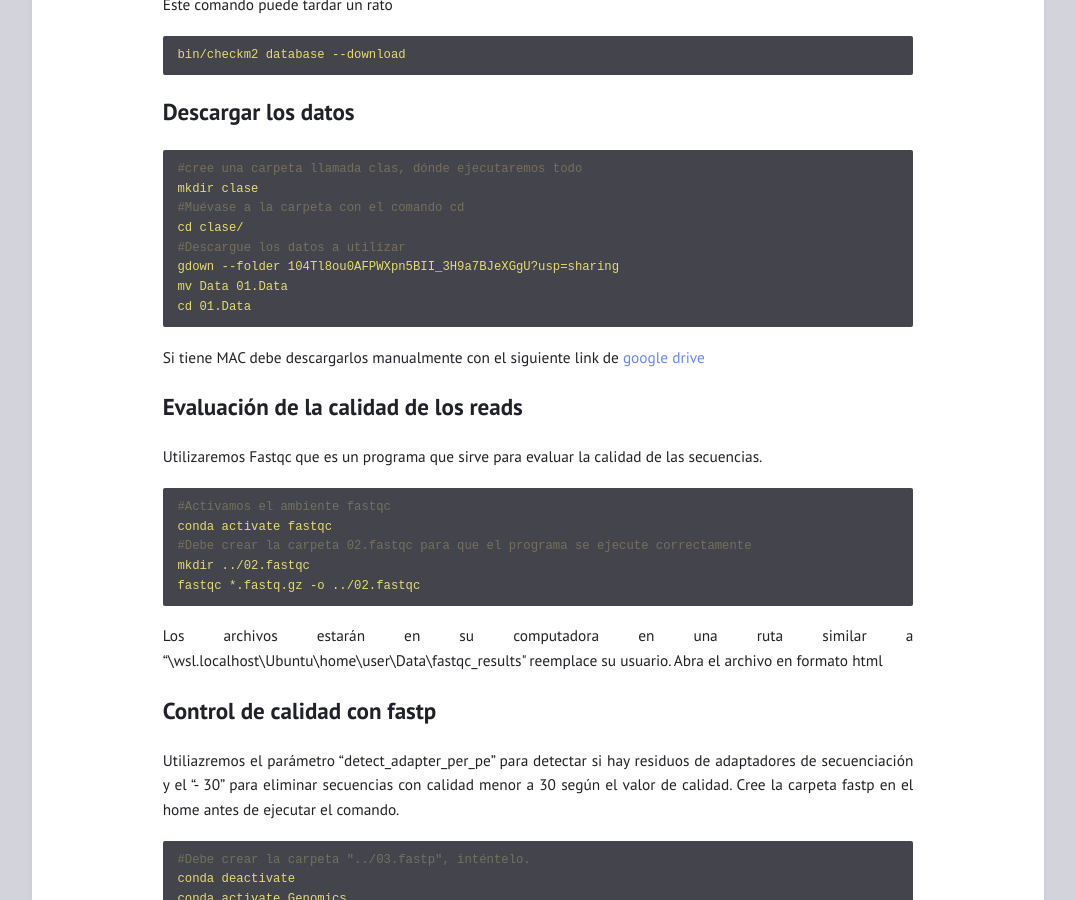
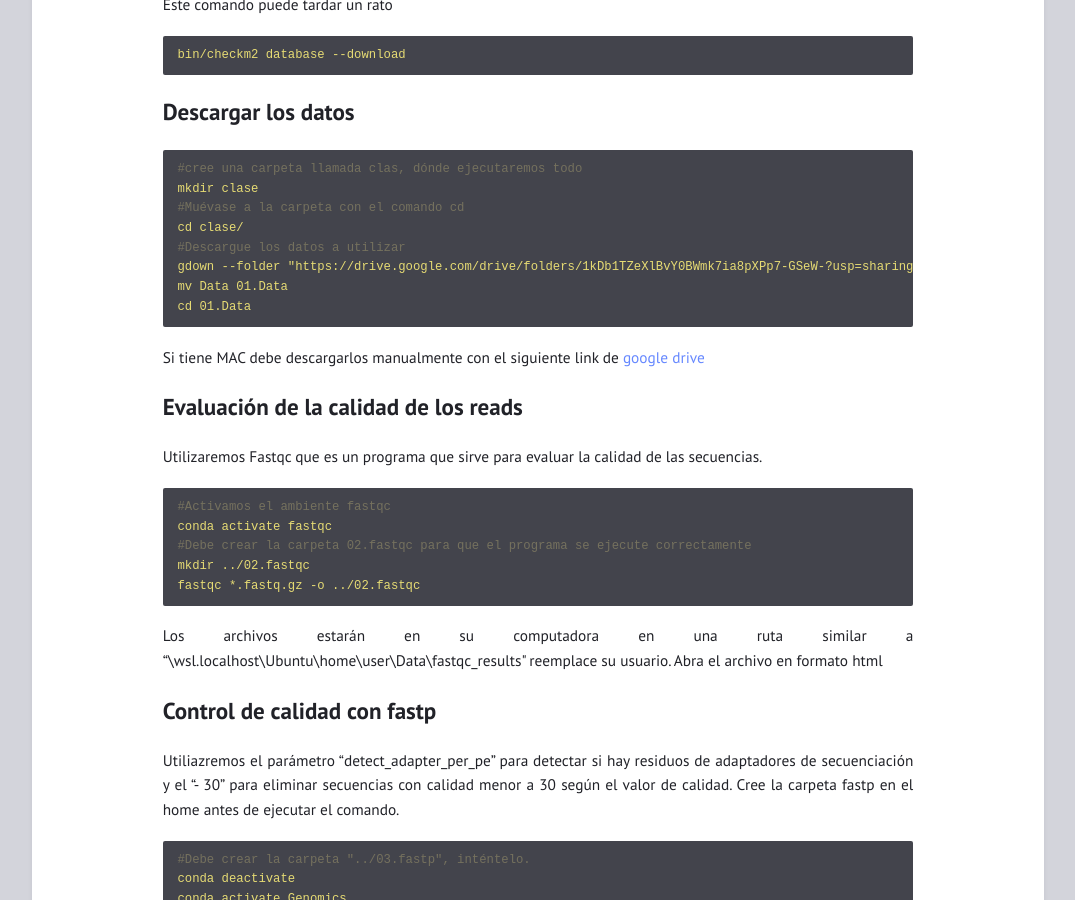
Before and after one commit to braddmg/GenPro, a Jekyll site: the page built from _posts/2024-08-21-Control-de-calidad-y-ensamblaje.md, in a window 1280 px wide and 900 px high, scrolled down 1086 px. Shown: the whole window, without its empty margins (102-1177 px from the left). Built offline with Jekyll 4.4.1, drawn with Linux system fonts in a browser that asks for light colours.

Commit message:
Update 2024-08-21-Control-de-calidad-y-ensamblaje.md

````diff
--- a/_posts/2024-08-21-Control-de-calidad-y-ensamblaje.md
+++ b/_posts/2024-08-21-Control-de-calidad-y-ensamblaje.md
@@ -55,7 +55,7 @@ mkdir clase
 #Muévase a la carpeta con el comando cd
 cd clase/
 #Descargue los datos a utilizar
-gdown --folder 104Tl8ou0AFPWXpn5BII_3H9a7BJeXGgU?usp=sharing
+gdown --folder "https://drive.google.com/drive/folders/1kDb1TZeXlBvY0BWmk7ia8pXPp7-GSeW-?usp=sharing"
 mv Data 01.Data
 cd 01.Data
 ```
````
